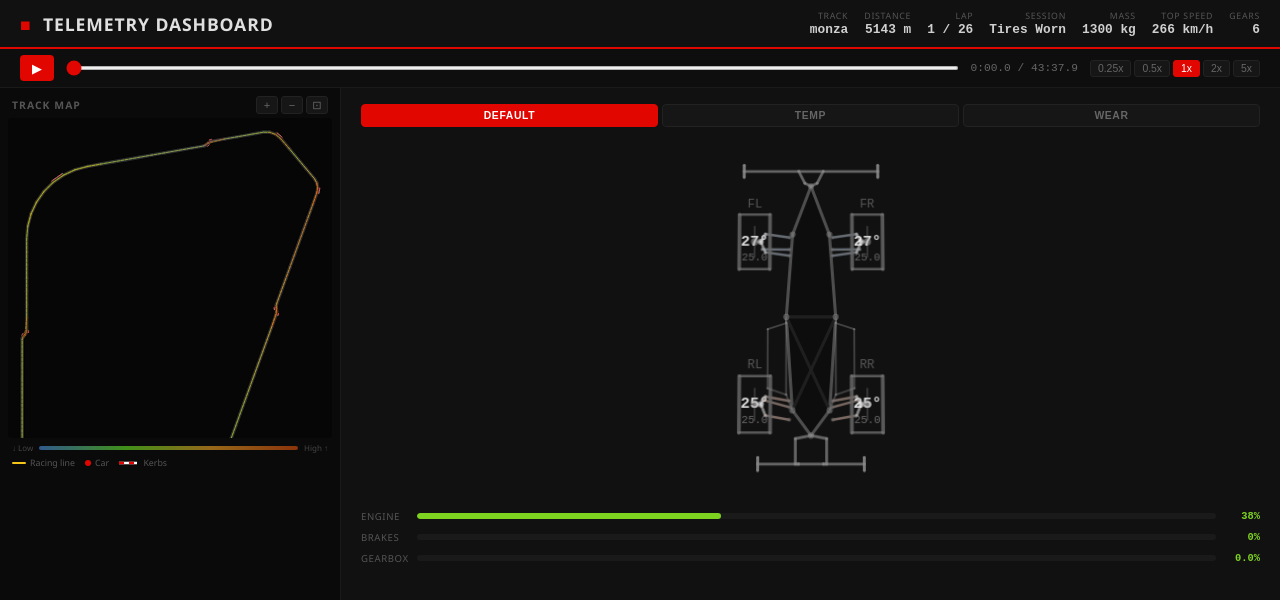
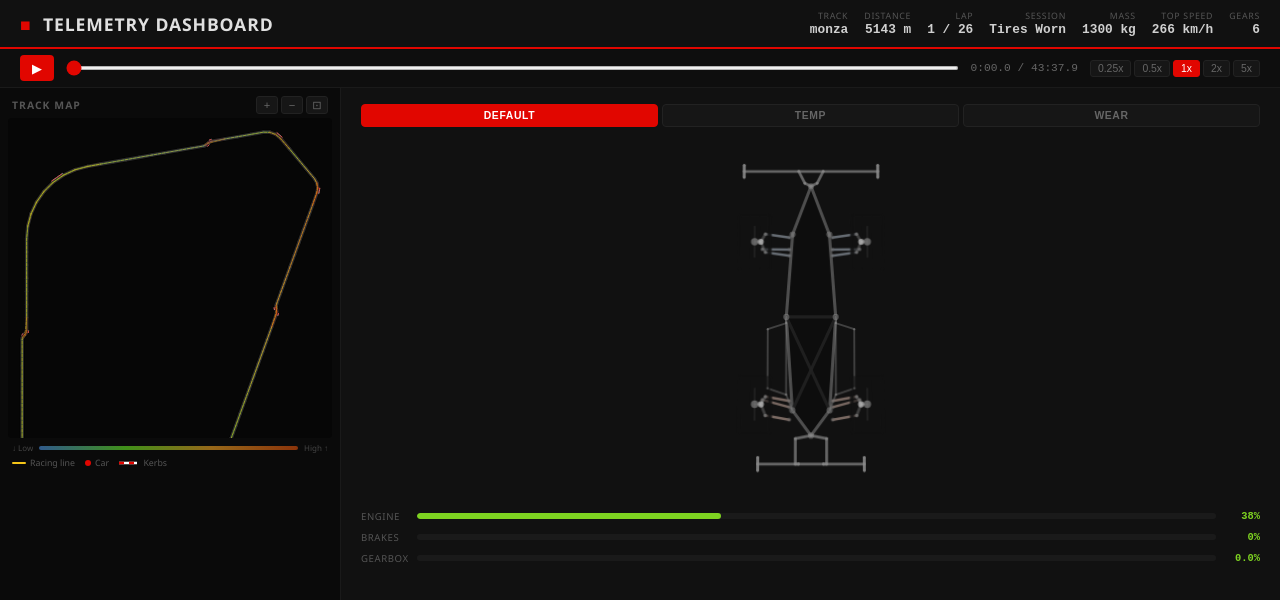
Before and after one commit to Reconnecting18/Telemetry-Simulation, a React (Vite) app in the folder web/: page / in a window 1280 px wide. Shown: the top 600 px of the page. Built offline with nearby package versions, Linux system fonts and the light colour scheme.

Commit message:
fix: tire model fill in

```diff
--- a/web/src/components/CarModel.jsx
+++ b/web/src/components/CarModel.jsx
@@ -499,12 +499,10 @@ function CarModel({ frame, vehicle, mode }) {
   const tireData = buildTireData(frame) || {}
 
   const tireColors = {}
-  const tireLabels = {}
   for (const { id } of CORNERS) {
     const td = tireData[id]
     if (!td) {
       tireColors[id] = { outer: '#888', center: '#888', inner: '#888' }
-      tireLabels[id] = { primary: '--', secondary: '' }
       continue
     }
     if (mode === 'temp') {
@@ -513,18 +511,15 @@ function CarModel({ frame, vehicle, mode }) {
         center: tireTempColor(td.center_temp),
         inner:  tireTempColor(td.inner_temp),
       }
-      tireLabels[id] = { primary: `${td.surface_temp.toFixed(0)}\u00B0`, secondary: `${td.inner_wear.toFixed(0)}%` }
     } else if (mode === 'wear') {
       tireColors[id] = {
         outer:  tireWearColor(td.outer_wear, td.compound),
         center: tireWearColor(td.center_wear, td.compound),
         inner:  tireWearColor(td.inner_wear, td.compound),
       }
-      tireLabels[id] = { primary: `${td.center_wear.toFixed(0)}%`, secondary: `${td.surface_temp.toFixed(0)}\u00B0` }
     } else {
-      // Default mode: neutral grey tires, key stats
-      tireColors[id] = { outer: '#666', center: '#777', inner: '#666' }
-      tireLabels[id] = { primary: `${td.surface_temp.toFixed(0)}\u00B0`, secondary: `${td.pressure.toFixed(1)}` }
+      // Default mode: black fill
+      tireColors[id] = { outer: '#111', center: '#111', inner: '#111' }
     }
   }
 
@@ -573,19 +568,28 @@ function CarModel({ frame, vehicle, mode }) {
         )
       })}
 
-      {/* Hub labels + values */}
+      {/* Tire fills — 3 vertical strips per tire (outer / center / inner) */}
       {CORNERS.map(({ id, p }) => {
-        const hub = pos[`${p}.hub`]
-        const tireTop = pos[`${p}.tire.ot`]
-        const { primary, secondary } = tireLabels[id]
+        const ot = pos[`${p}.tire.ot`], ob = pos[`${p}.tire.ob`]
+        const it = pos[`${p}.tire.it`], ib = pos[`${p}.tire.ib`]
+        if (!ot || !ob || !it || !ib) return null
+        const tc = tireColors[id]
+        // Split tire width into thirds using lerp between outer and inner edges
+        const lx = (a, b, t) => a + (b - a) * t
+        const ly = (a, b, t) => a + (b - a) * t
+        // Top edge: ot → it,  Bottom edge: ob → ib
+        // t=0 is outer, t=1 is inner
+        const pt = (t) => ({ x: lx(ot.x, it.x, t), y: ly(ot.y, it.y, t) })
+        const pb = (t) => ({ x: lx(ob.x, ib.x, t), y: ly(ob.y, ib.y, t) })
+        const t0 = pt(0), t1 = pt(0.333), t2 = pt(0.667), t3 = pt(1)
+        const b0 = pb(0), b1 = pb(0.333), b2 = pb(0.667), b3 = pb(1)
+        const poly = (tl, tr, br, bl) =>
+          `${tl.x},${tl.y} ${tr.x},${tr.y} ${br.x},${br.y} ${bl.x},${bl.y}`
         return (
-          <g key={`lbl-${id}`}>
-            <text x={hub.x} y={tireTop.y - 2.5} fill="#555" fontSize={4}
-              textAnchor="middle" fontFamily="monospace">{id}</text>
-            <text x={hub.x} y={hub.y + 1.2} fill="#ddd" fontSize={5}
-              textAnchor="middle" fontFamily="monospace" fontWeight="700">{primary}</text>
-            <text x={hub.x} y={hub.y + 6} fill="#666" fontSize={3.5}
-              textAnchor="middle" fontFamily="monospace">{secondary}</text>
+          <g key={`tire-fill-${id}`} opacity={0.6}>
+            <polygon points={poly(t0, t1, b1, b0)} fill={tc.outer}  stroke="none" />
+            <polygon points={poly(t1, t2, b2, b1)} fill={tc.center} stroke="none" />
+            <polygon points={poly(t2, t3, b3, b2)} fill={tc.inner}  stroke="none" />
           </g>
         )
       })}
```
Also changed, not shown: 3 other files (tests, documents, lock files or other folders).
